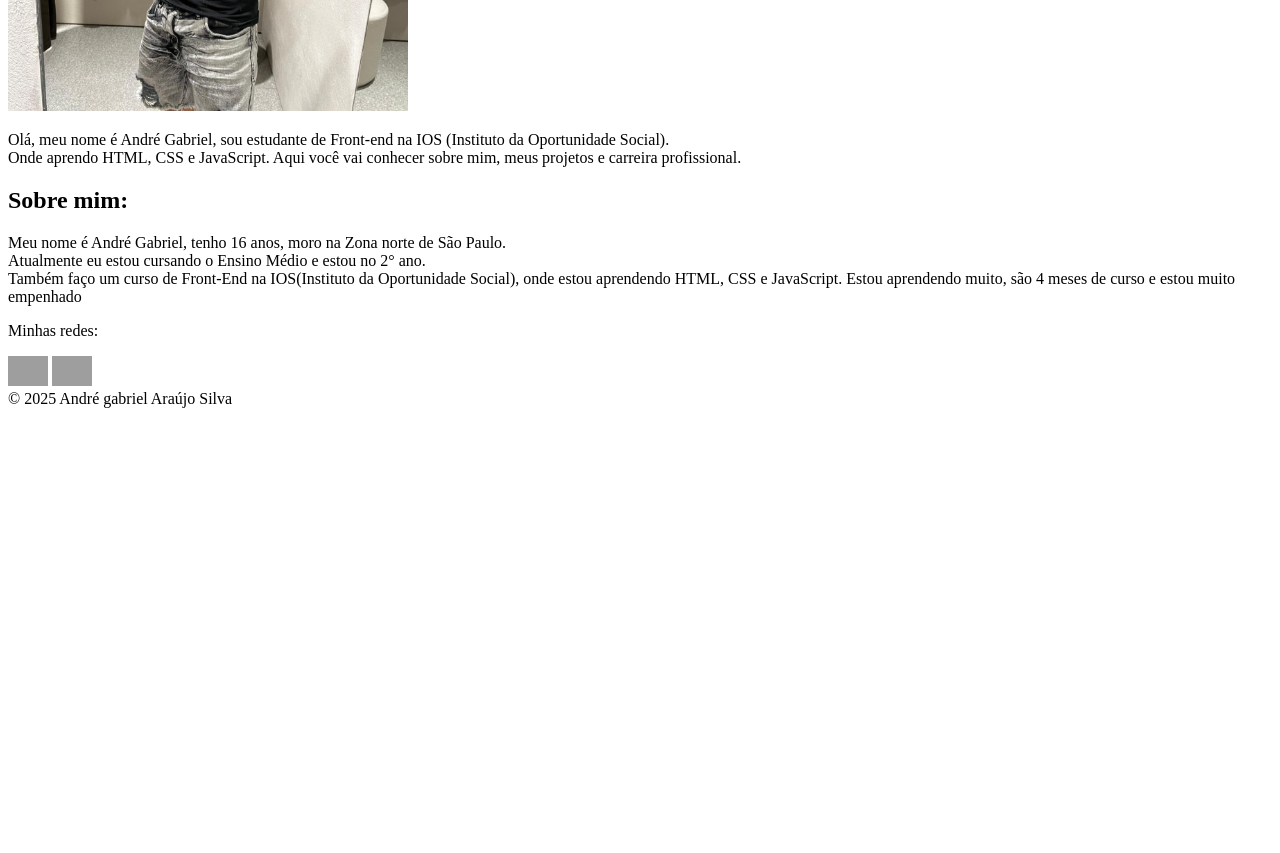
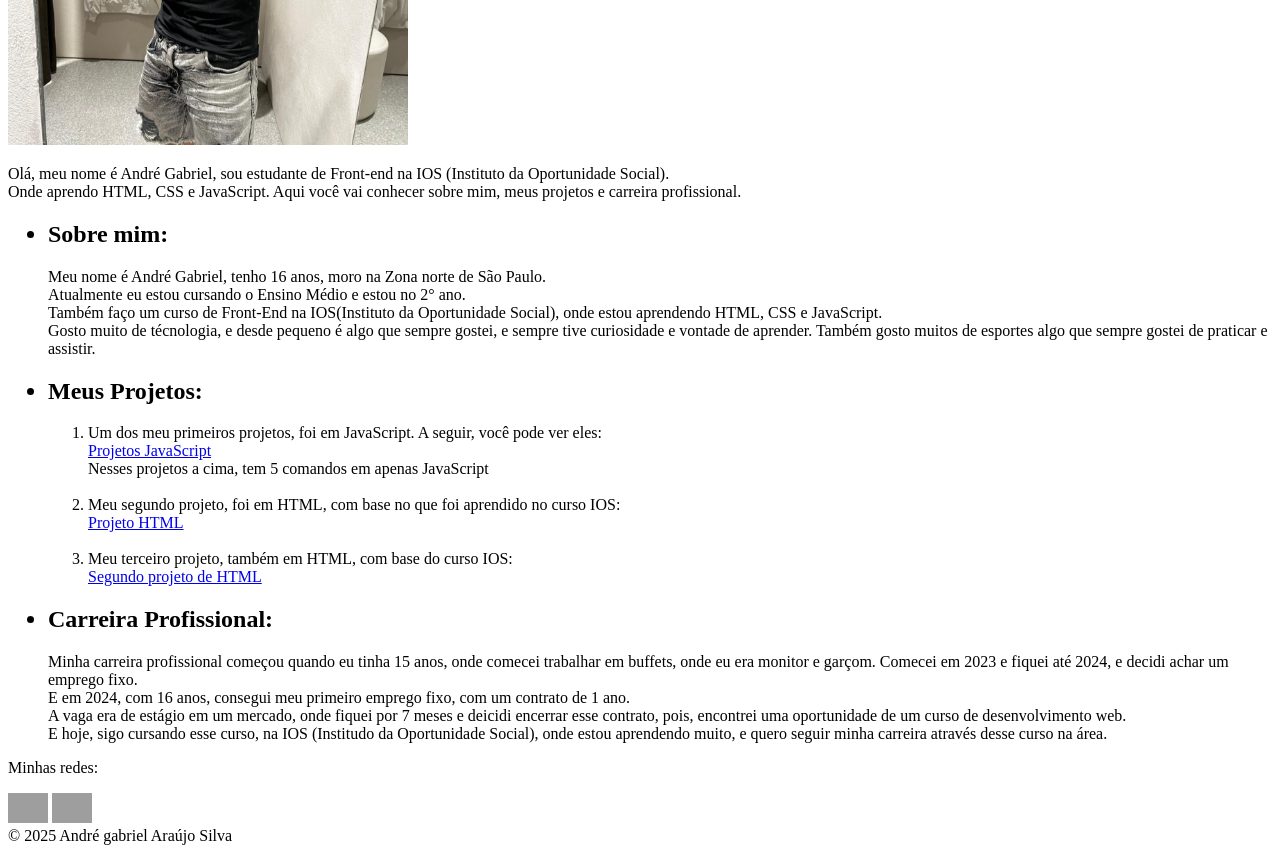
Before and after one commit to AndreAraujo55/portfolio, a plain HTML site: page index.html in a window 1280 px wide. Shown: the part 400-1253 px from the top of the page. Before the commit the page ends 816 px from the top, so only its background shows below. Drawn offline with Linux system fonts and the light colour scheme; grey boxes are pictures that could not be loaded.

Commit message:
Finalizando meu Portfólio

```diff
--- a/index.html
+++ b/index.html
@@ -12,6 +12,7 @@
         <nav>
 
             <h1>André Gabriel</h1>
+            <p>Aluno de Desenvolvimento Web no IOS</p>
             <img src="./assets/eu.jfif" width="400px" alt="Minha foto">
 
         </nav>
@@ -20,25 +21,67 @@
     <main>
 
         <section>
-
-            <article>
-
             <p>Olá, meu nome é André Gabriel, sou estudante de Front-end na IOS (Instituto da Oportunidade Social).
                 <br>
                 Onde aprendo HTML, CSS e JavaScript. Aqui você vai conhecer sobre mim, meus projetos e carreira
                 profissional.
             </p>
-            </article>
 
         </section>
 
         <section>
-            <h2>Sobre mim:</h2>
+            <ul>
+                <h2>
+                    <li>Sobre mim:
+                </h2>
+                </li>
                 <p>Meu nome é André Gabriel, tenho 16 anos, moro na Zona norte de São Paulo. <br>
                     Atualmente eu estou cursando o Ensino Médio e estou no 2° ano. <br>
-                Também faço um curso de Front-End na IOS(Instituto da Oportunidade Social), onde estou aprendendo HTML, CSS e JavaScript. Estou aprendendo muito, são 4 meses de curso e estou muito empenhado
+                    Também faço um curso de Front-End na IOS(Instituto da Oportunidade Social), onde estou aprendendo
+                    HTML, CSS e JavaScript. <br>
+                    Gosto muito de técnologia, e desde pequeno é algo que sempre gostei, e sempre tive curiosidade e
+                    vontade de aprender. Também gosto muitos de esportes algo que sempre gostei de praticar e assistir.
+
                 </p>
+
+                <h2>
+                    <li>Meus Projetos:</li>
+                </h2>
+
+                <ol>
+                    <li>
+                        Um dos meu primeiros projetos, foi em JavaScript. A seguir, você
+                        pode ver eles:<br>
+                        <a href="https://github.com/AndreAraujo55/aulasIOS/tree/main/04javaScript/exemplo"
+                            target="_blank">Projetos JavaScript</a> <br>
+                        Nesses projetos a cima, tem 5 comandos em apenas JavaScript
+
+                    </li>
+
+                    <br>
+
+                    <li>Meu segundo projeto, foi em HTML, com base no que foi aprendido no curso IOS:<br>
+                        <a href="https://github.com/AndreAraujo55/atividadeIOS/blob/main/Atividade/index.html">Projeto
+                            HTML</a>
+                    </li>
+
+                    <br>
+
+                    <li>Meu terceiro projeto, também em HTML, com base do curso IOS:<br>
+                        <a href="https://github.com/AndreAraujo55/atividadesLinksPaginas" target="_blank">Segundo projeto de HTML</a>
+                    </li>
+                </ol>
+
+                <h2><li>Carreira Profissional:</li></h2>
+                <p>Minha carreira profissional começou quando eu tinha 15 anos, onde comecei trabalhar em buffets, onde eu era monitor e garçom. Comecei em 2023 e fiquei até 2024, e decidi achar um emprego fixo. <br>
+                    E em 2024, com 16 anos, consegui meu primeiro emprego fixo, com um contrato de 1 ano. <br>
+                    A vaga era de estágio em um mercado, onde fiquei por 7 meses e deicidi encerrar esse contrato, pois, encontrei uma oportunidade de um curso de desenvolvimento web. <br>
+                    E hoje, sigo cursando esse curso, na IOS (Institudo da Oportunidade Social), onde estou aprendendo muito, e quero seguir minha carreira através desse curso na área.
+
+                </p>
+            </ul>
         </section>
+
 
         <section>
             <p>Minhas redes:</p>
```
Lines whose indentation alone changed are shown as unchanged.
